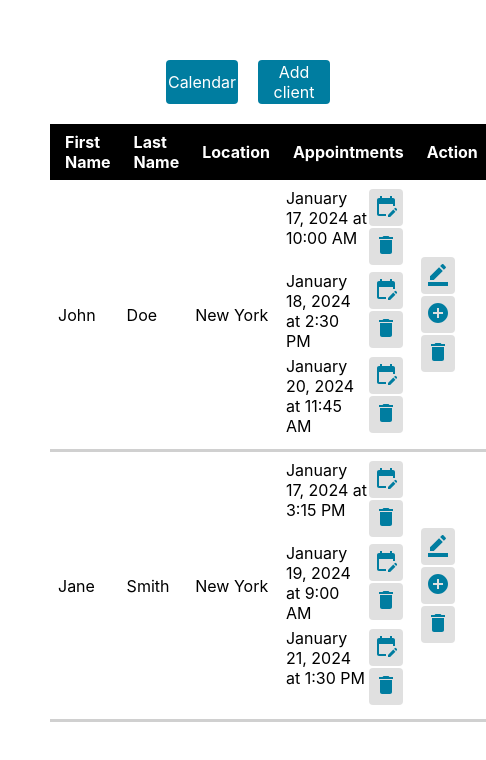
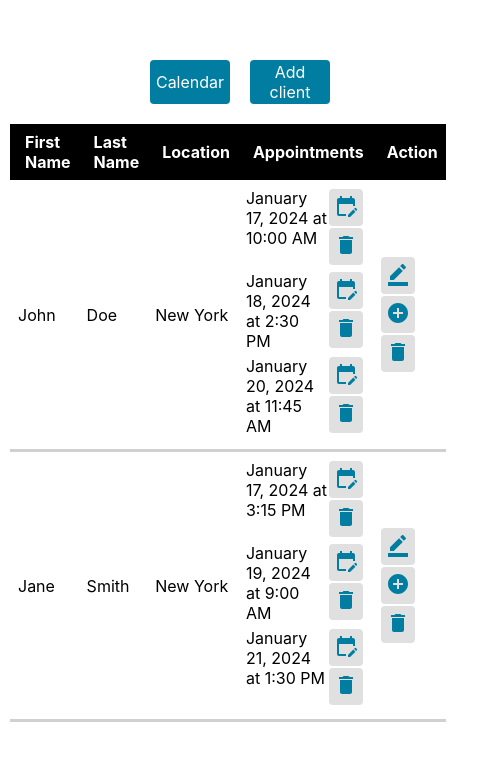
Before and after one commit to ajayXkumar/fitness-trainer, a React (Create React App) app: page / in a window 390 px wide. Shown: the top 760 px of the page, 486 px wide, since content can reach past the window. Built offline with nearby package versions, Linux system fonts and the light colour scheme.

Commit message:
minir updates

```diff
--- a/src/styles/Dashboard.css
+++ b/src/styles/Dashboard.css
@@ -76,3 +76,10 @@ button:active {
   border-radius: 4px;
   padding: 5px;
 }
+
+
+@media screen and (max-width:450px) {
+  .dashboard-container {
+    margin-left: 10px;
+  }
+}
```
